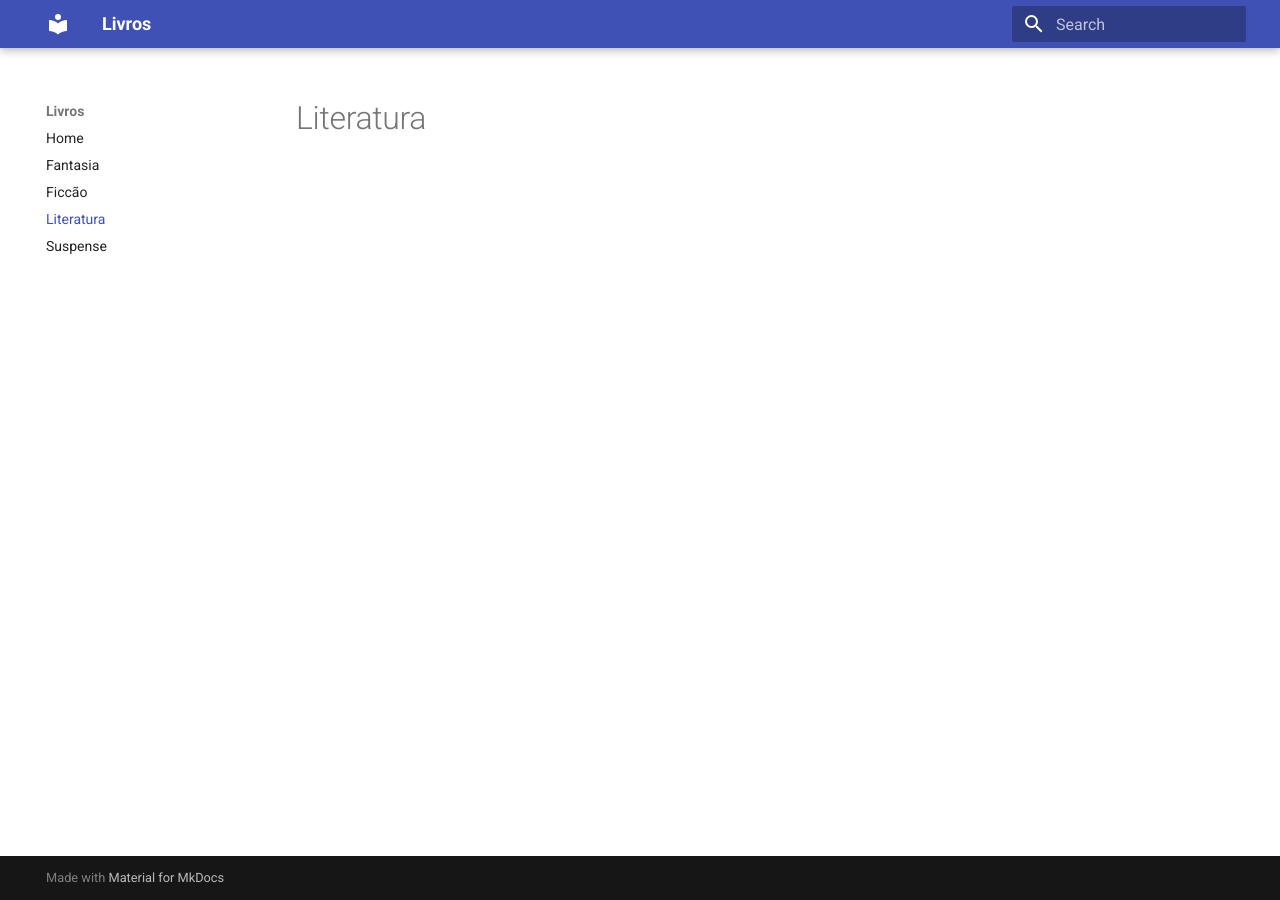
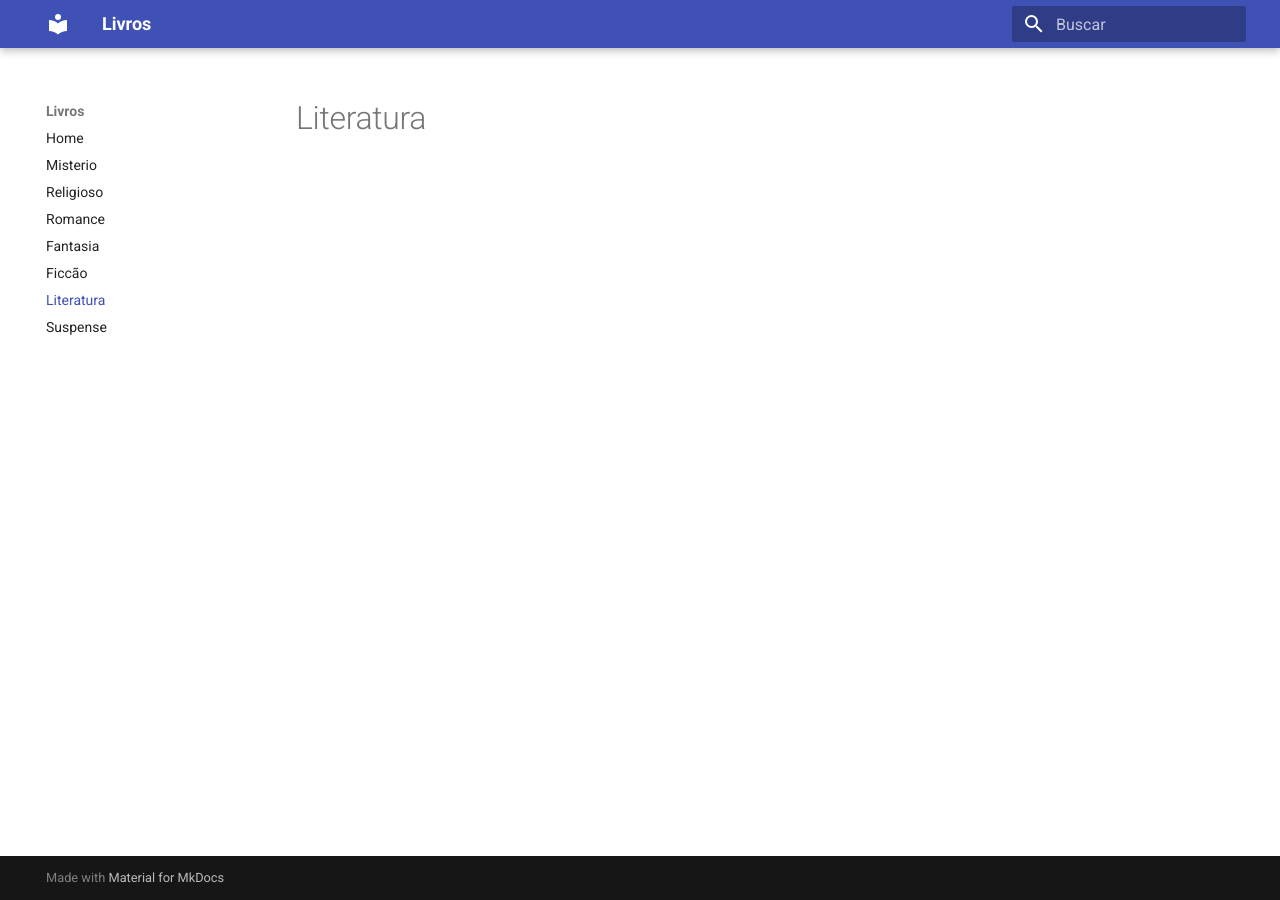
Before and after one commit to Dariosilv/livros, an MkDocs documentation site: the page built from docs/literatura.md, in a window 1280 px wide. Built offline with MkDocs 1.6.1 and Material for MkDocs 9.7.7, drawn with Linux system fonts in a browser that asks for light colours.

Commit message:
Rascunho_site

```diff
--- a/mkdocs.yml
+++ b/mkdocs.yml
@@ -1,7 +1,6 @@
 site_name: Livros
 site_author: Dario silva
-
-theme: material
-language: pt
-
 site_dir: /var/www/html
+theme:
+  name: material
+  language: pt
```
Also changed, not shown: Romance.md (added), docs/Misterio.md (added), docs/Religioso.md (added), docs/Romance.md (added).
